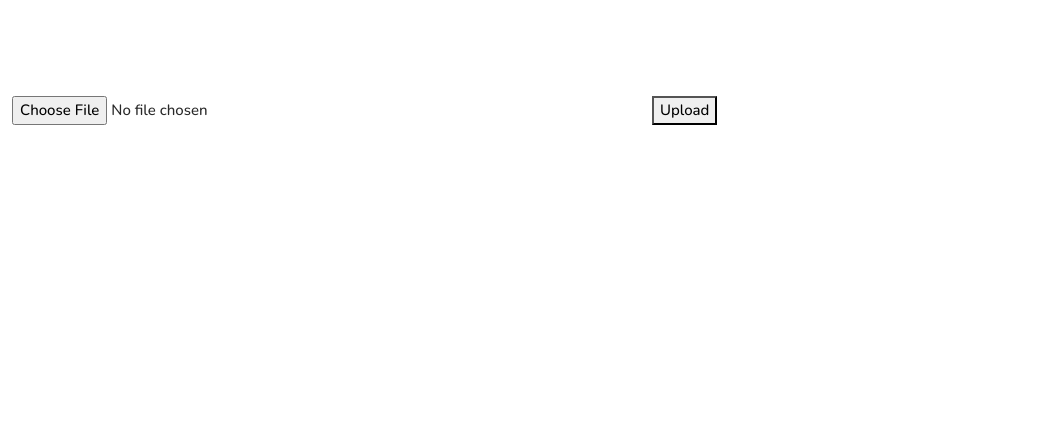
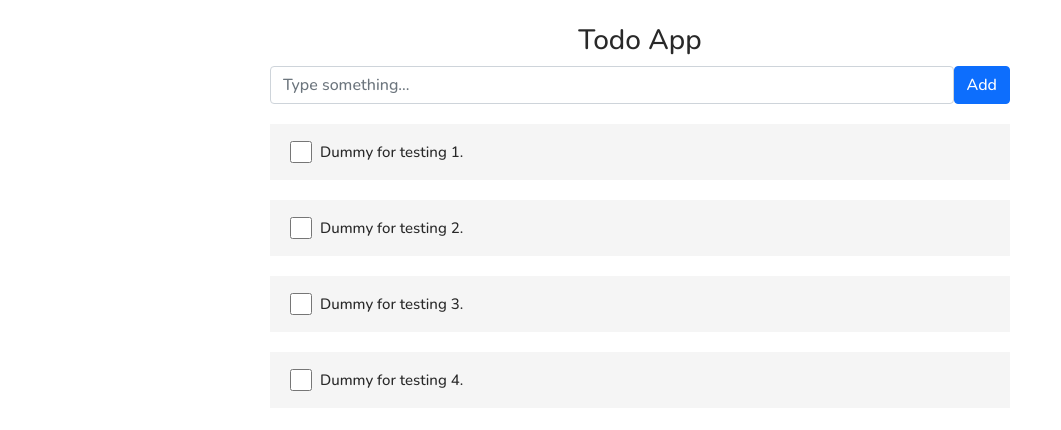
Before and after one commit to Naveen-Raj-08/React-JS, a React (Create React App) app: page / in a window 1280 px wide. Shown: the top 430 px of the page, without its empty margins (0-1061 px from the left). Built offline with nearby package versions, Linux system fonts and the light colour scheme; no server answers.

Commit message:
Changes on the routes

```diff
--- a/src/App.js
+++ b/src/App.js
@@ -13,7 +13,7 @@ function App() {
   return (
     <>
       <Routes>
-        <Route exact path="/" element={<HomePage />} />
+        <Route exact path="/" element={<Todo />} />
         <Route exact path="/home" element={<HomePage />} />
         <Route exact path="/stories" element={<Stories />} />
         <Route exact path="/signup" element={<Signup />} />
--- a/src/Pages/Todo.js
+++ b/src/Pages/Todo.js
@@ -6,7 +6,7 @@ import {useDispatch, useSelector} from "react-redux";
 import {addTodo, completeTodo, removeTodo} from "../redux/todoSlice";
 
 export const Todo = () => {
-  const [Todo, setTodo] = useState(null);
+  const [Todo, setTodo] = useState();
   // const [Todos, setTodos] = useState();
   // const [UpdateTodo, setUpdateTodo] = useState("");
   // const [isEdit, setIsEdit] = useState(false);
```
Also changed, not shown: 1 other file (tests, documents, lock files or other folders).
